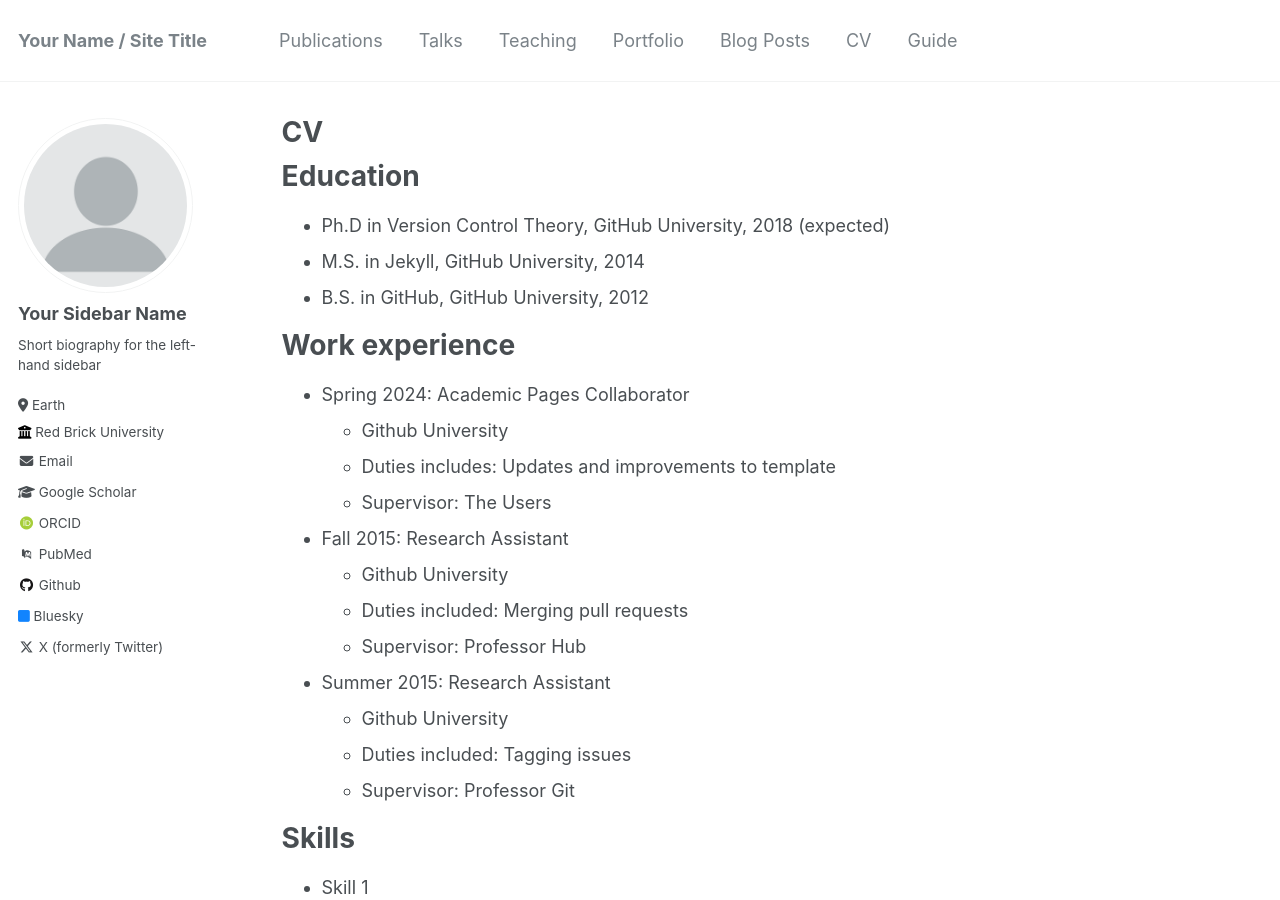
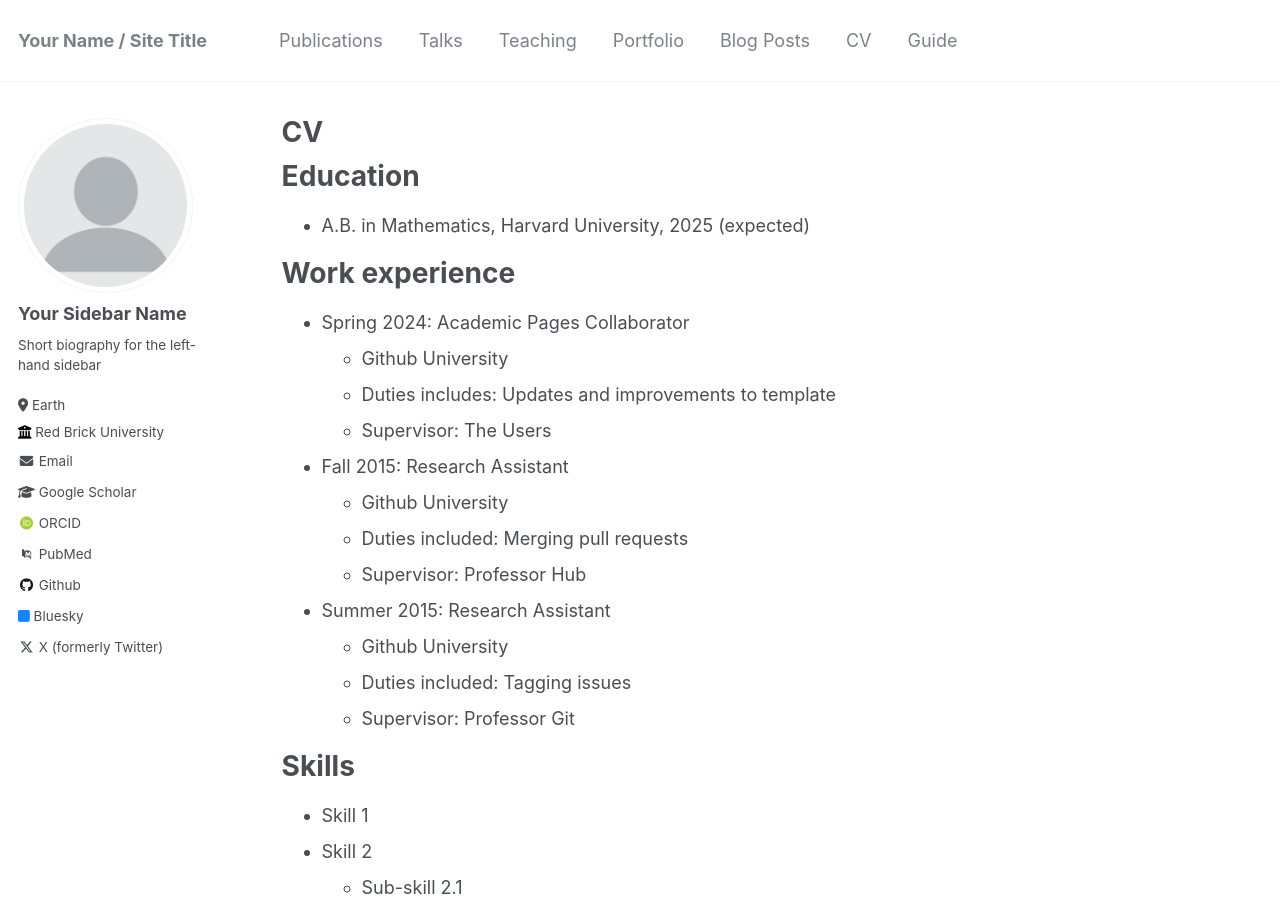
Before and after one commit to eleanorwiesler/eleanorwiesler.github.io, a Jekyll site: the page built from _pages/cv.md, in a window 1280 px wide and 900 px high. Built offline with Jekyll 4.4.1, drawn with Linux system fonts in a browser that asks for light colours; some web fonts are replaced.

Commit message:
Update cv.md

```diff
--- a/_pages/cv.md
+++ b/_pages/cv.md
@@ -11,9 +11,7 @@
 
 Education
 ======
-* Ph.D in Version Control Theory, GitHub University, 2018 (expected)
-* M.S. in Jekyll, GitHub University, 2014
-* B.S. in GitHub, GitHub University, 2012
+* A.B. in Mathematics, Harvard University, 2025 (expected)
 
 Work experience
 ======
```
